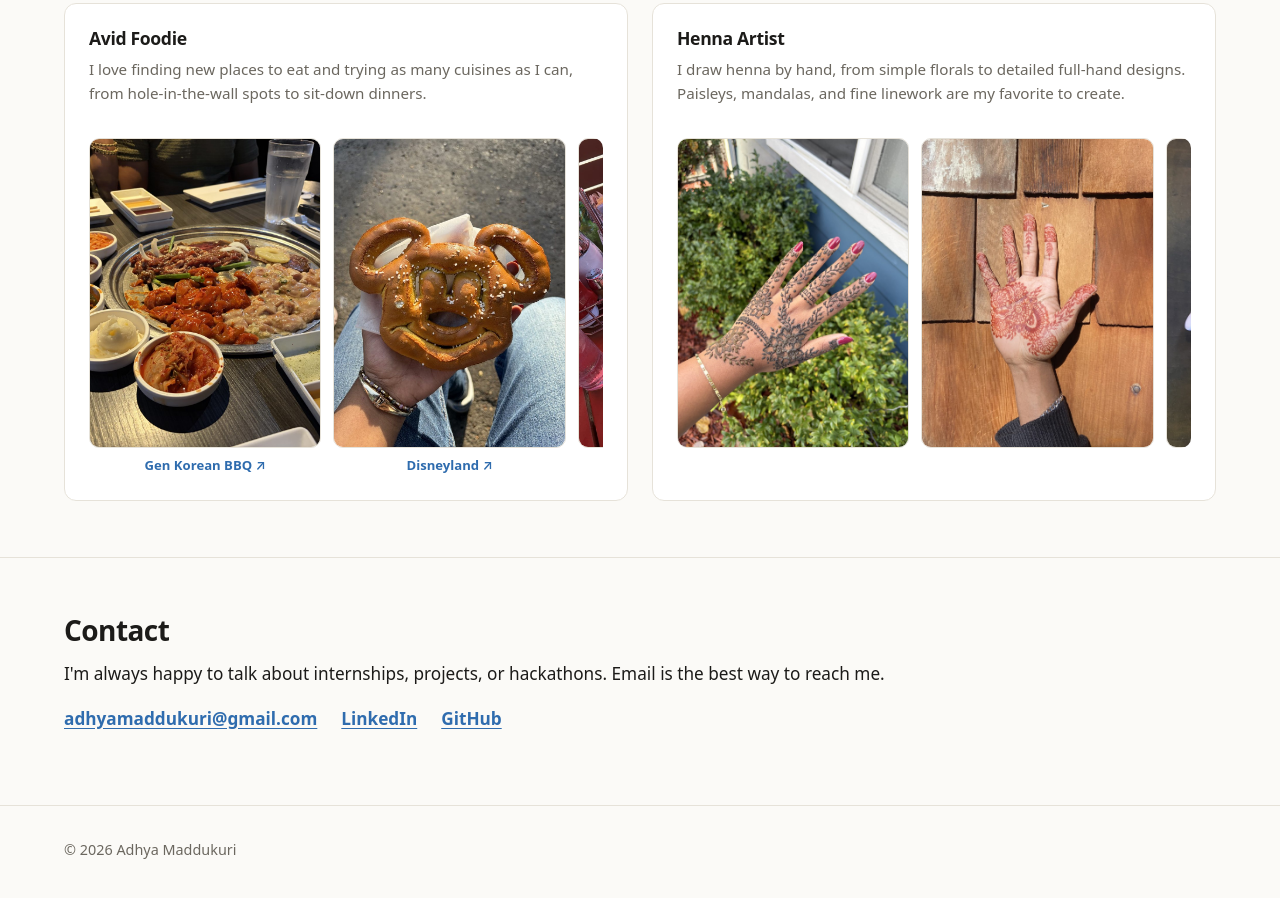
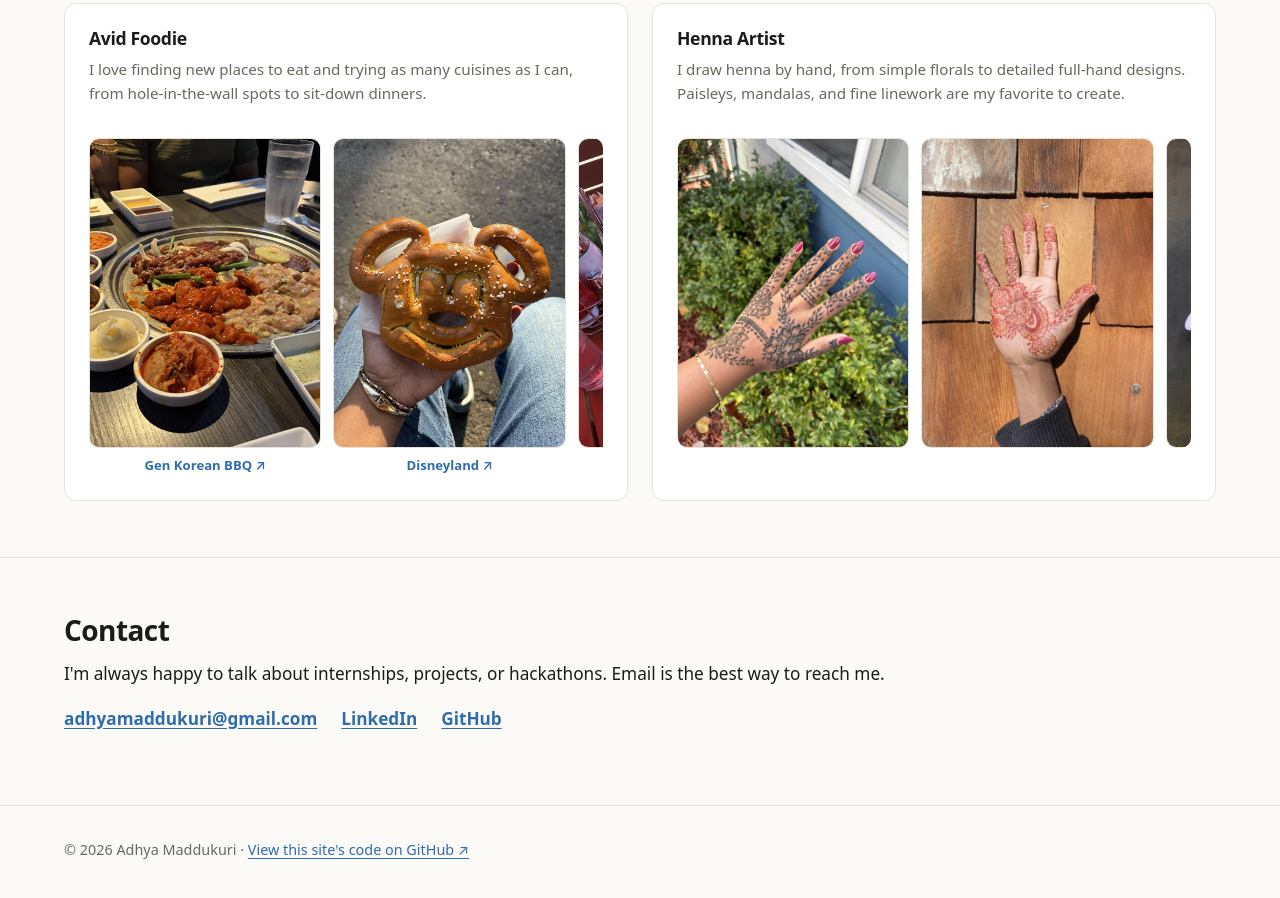
Before and after one commit to adhyamaddukuri/adhyamaddukuri.github.io, a plain HTML site: page index.html in a window 1280 px wide. Shown: the part 4195-5093 px from the top of the page. Drawn offline with Linux system fonts and the light colour scheme.

Commit message:
Add link to site source code in footer
Co-Authored-By: Claude Opus 5.5 <noreply@anthropic.com>

```diff
--- a/index.html
+++ b/index.html
@@ -307,7 +307,7 @@
   </main>
 
   <footer class="wrap footer">
-    <p>© <span id="year"></span> Adhya Maddukuri</p>
+    <p>© <span id="year"></span> Adhya Maddukuri · <a href="https://github.com/adhyamaddukuri/adhyamaddukuri.github.io" target="_blank" rel="noopener">View this site's code on GitHub ↗</a></p>
   </footer>
 
   <dialog class="lightbox" id="lightbox" aria-label="Screenshot">
```
